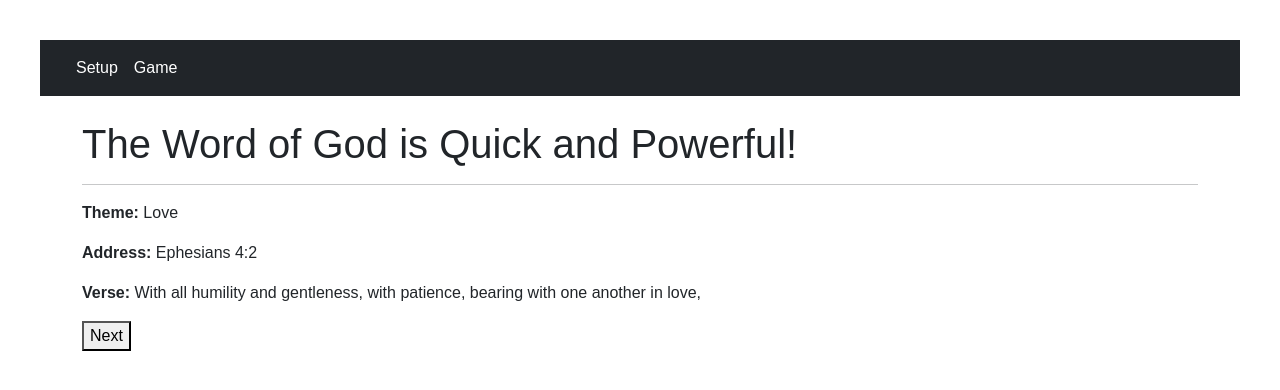
After one commit to nsieffert/MyBibleQuiz, a Django app: page /verseofday/ in a window 1280 px wide. The commit adds this page. Shown: the top 390 px of the page. Run offline with Django 5.2, Linux system fonts and the light colour scheme; data comes from the database, SQL or seed files in the repository; both versions use the stored data as it was after the commit.

Commit message:
Upgrade the game with more questions, an end game button. Add a verse of the day page with associated database.

```diff
--- a/abiblequiz/forms.py
+++ b/abiblequiz/forms.py
@@ -11,3 +11,9 @@ class BibleQuizForm(forms.Form):
     option_d = forms.CharField(max_length=400)
     correct_answer = forms.CharField(max_length=200)
     reference = forms.CharField(max_length=400)
+
+
+class VerseOfDayForm(forms.Form):
+    theme = forms.CharField(max_length = 100)
+    address = forms.CharField(max_length = 100)
+    verse = forms.CharField(max_length = 1000)
--- a/abiblequiz/models.py
+++ b/abiblequiz/models.py
@@ -14,3 +14,9 @@ class BibleQuiz(models.Model):
 
     def __str__(self):
         return self.question_text
+
+
+class VerseOfDay(models.Model):
+    theme = models.CharField(max_length = 100)
+    address = models.CharField(max_length = 100)
+    verse = models.CharField(max_length = 1000)
--- /dev/null
+++ b/abiblequiz/templates/verseofday.html
@@ -0,0 +1,40 @@
+{% extends 'base.html' %}
+{% block content %}
+
+    <style>
+        body { font-family: sans-serif; margin: 40px; }
+        .success { color: green; font-weight: bold; }
+        .error { color: red; font-weight: bold; }
+        .score-box { background-color: #f4f4f4; padding: 10px; border-radius: 5px; width: fit-content; }
+        .btn { padding: 5px 15px; margin-left: 10px; cursor: pointer; }
+    </style>
+    {% csrf_token %}
+    <br>
+    <h1>The Word of God is Quick and Powerful!</h1>
+    <hr>
+    <div class="verse_container">
+        <p><strong>Theme:</strong> {{ next_verse.theme }}
+        <p><strong>Address:</strong> {{ next_verse.address }}</p>
+        <p><strong>Verse:</strong> {{ next_verse.verse }}</p>
+    </div>
+       <form action="{% url 'verseofday_with_id' next_verse.id %}" method="get" class="next-button">
+    <button type="submit">Next</button>
+</form>
+
+<style>
+.verse-container {
+    min-height: 150px; /* adjust so it fits your longest verse */
+}
+
+.next-button {
+    margin-top: 10px;
+}
+</style>
+
+<!--     {% if next_verse %}-->
+<!--        <form action="{% url 'verseofday_with_id' next_verse.id %}" method="get">-->
+<!--            <button type="submit">Next</button>-->
+<!--        </form>-->
+<!--    {% endif %}-->
+
+    {% endblock %}
--- a/abiblequiz/urls.py
+++ b/abiblequiz/urls.py
@@ -3,4 +3,6 @@ from . import views # we are importing the views.py file
 
 urlpatterns = [
     path('setup', views.setup, name='setup'),  # Make the setup screen the default home page!
-    path('index', views.index, name='index')] # Move the actual game to /game/
+    path('index', views.index, name='index'),
+    path('verseofday/', views.verseofday, name='verseofday'),
+    path('verseofday/<int:verse_id>/', views.verseofday, name='verseofday_with_id'),]
--- a/abiblequiz/views.py
+++ b/abiblequiz/views.py
@@ -1,5 +1,7 @@
-from django.shortcuts import render, redirect
-from .models import BibleQuiz
+from django.shortcuts import render, redirect, get_object_or_404
+
+from . import models
+from .models import BibleQuiz, VerseOfDay
 import random
 
 
@@ -115,3 +117,29 @@ def setup(request):
         'difficulties': difficulties,
     }
     return render(request, 'setup.html', context)
+
+
+def verseofday(request, verse_id=None):
+    theme = VerseOfDay.objects.order_by('theme').first()
+    address = VerseOfDay.objects.order_by('address').first()
+    verse = VerseOfDay.objects.order_by('verse').first()
+
+    if verse_id is None:
+        verse = VerseOfDay.objects.order_by('id').first()
+    else:
+        verse = get_object_or_404(VerseOfDay, id=verse_id)
+
+    # Try to get the next verse
+    next_verse = VerseOfDay.objects.filter(id__gt=verse.id).order_by('?').first()
+
+    # If there is no next verse, loop back to the first one
+    if not next_verse:
+        next_verse = VerseOfDay.objects.order_by('?').first()
+
+    context = {
+        'theme': theme,
+        'address': address,
+        'verse': verse,
+        'next_verse': next_verse}
+
+    return render(request, 'verseofday.html',  context)
```
Also changed, not shown: abiblequiz/admin.py (+6 -1 lines), abiblequiz/templates/index.html (+10 -6 lines), db.sqlite3.
